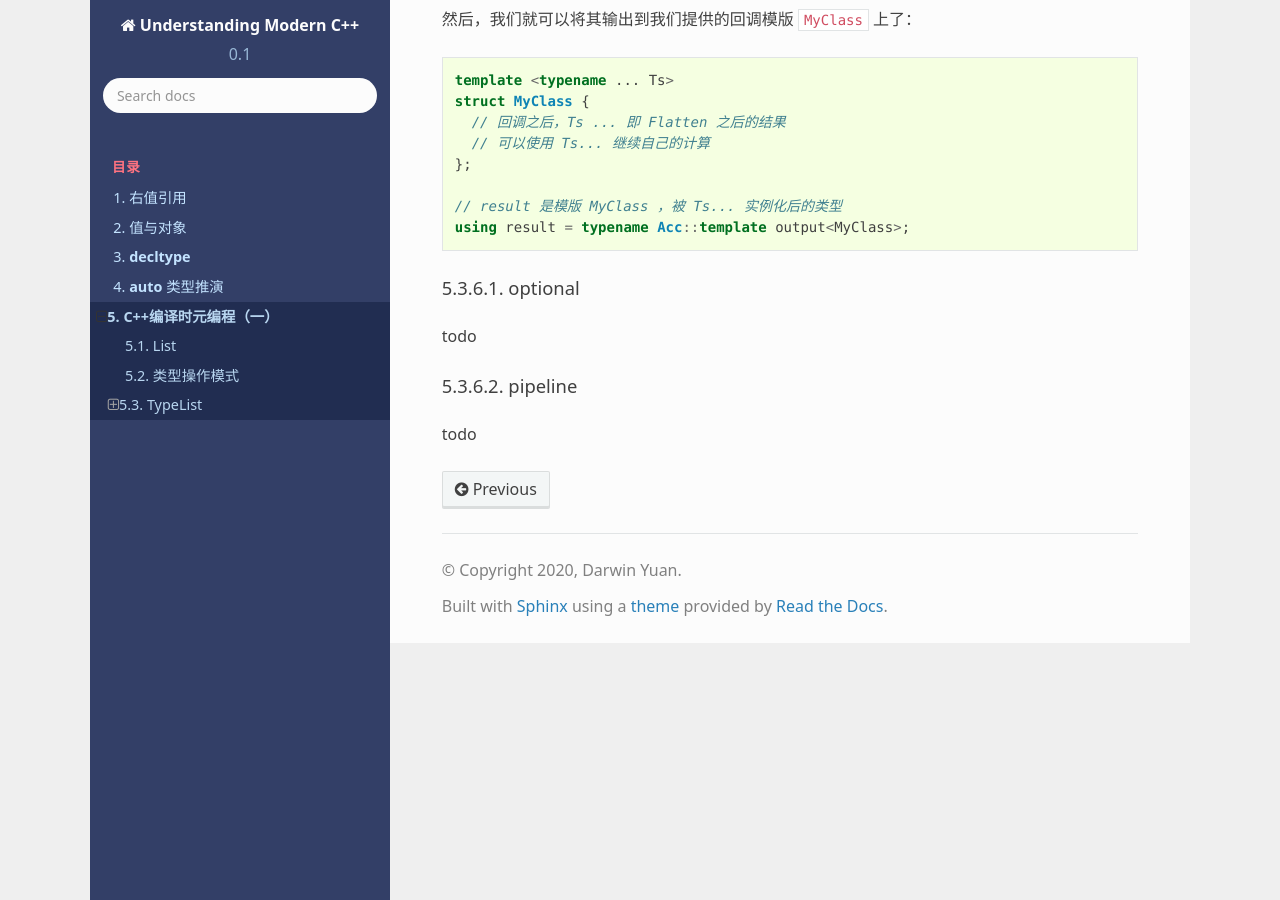
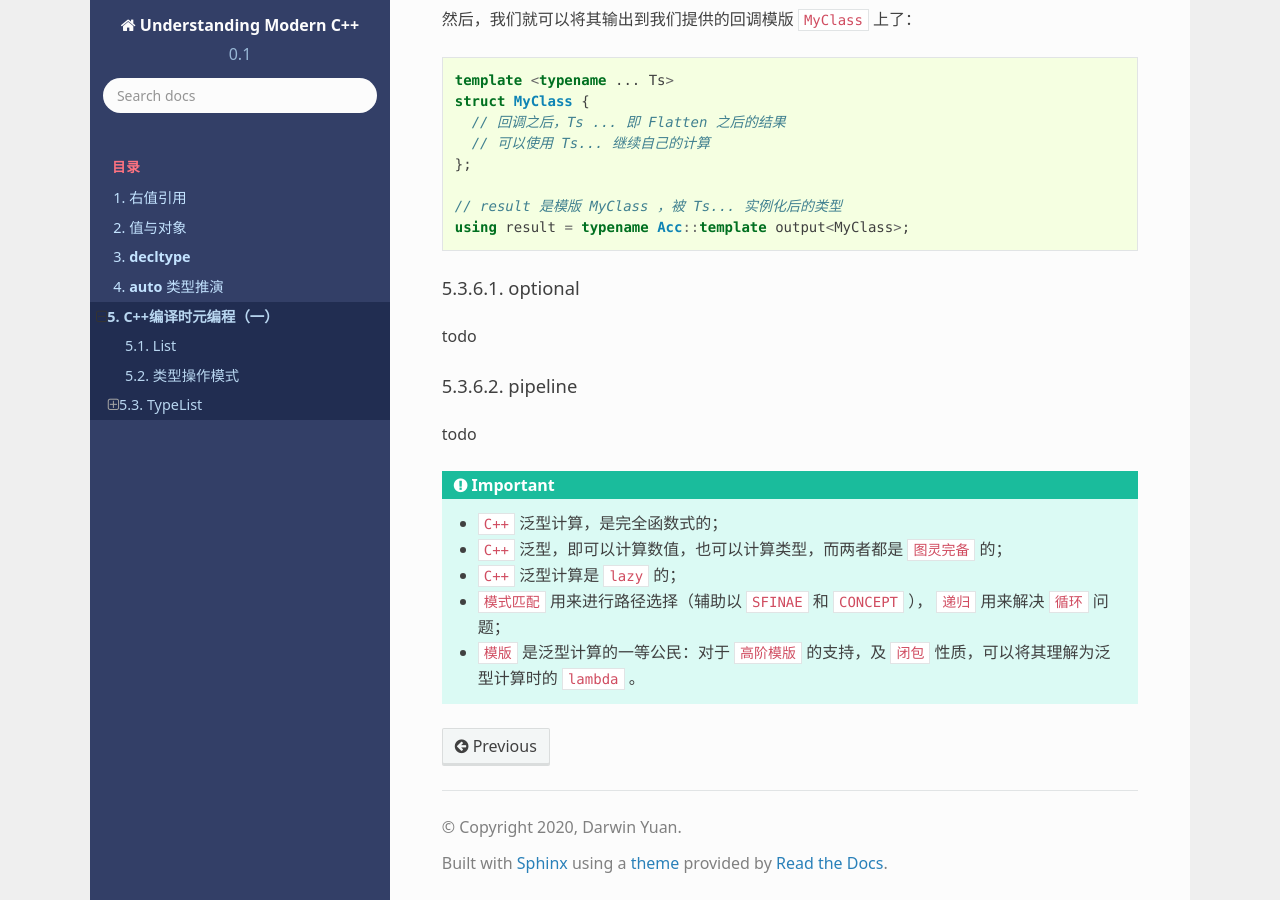
Before and after one commit to godsme/understand_modern_cpp, a Sphinx documentation site: the page built from docs/source/fp.rst, in a window 1280 px wide and 900 px high, scrolled down 31978 px. Built offline with Sphinx 7.4.7 and the Read the Docs theme 2.0.0, drawn with Linux system fonts in a browser that asks for light colours; formulas are drawn with MathJax 3; some of the changed lines change nothing that is shown.

Commit message:
added more content

```diff
--- a/docs/source/fp.rst
+++ b/docs/source/fp.rst
@@ -1435,7 +1435,7 @@ ____________
 
 todo
 
-.. Important:
+.. important::
 
    - ``C++`` 泛型计算，是完全函数式的；
    - ``C++`` 泛型，即可以计算数值，也可以计算类型，而两者都是 ``图灵完备`` 的；
```
